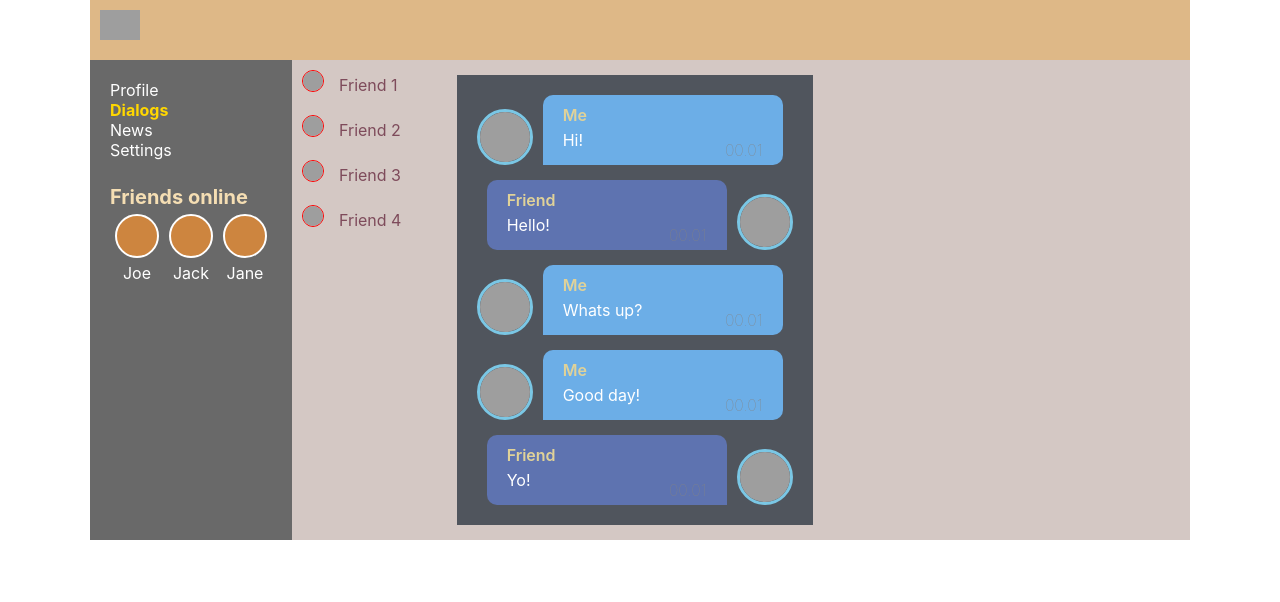
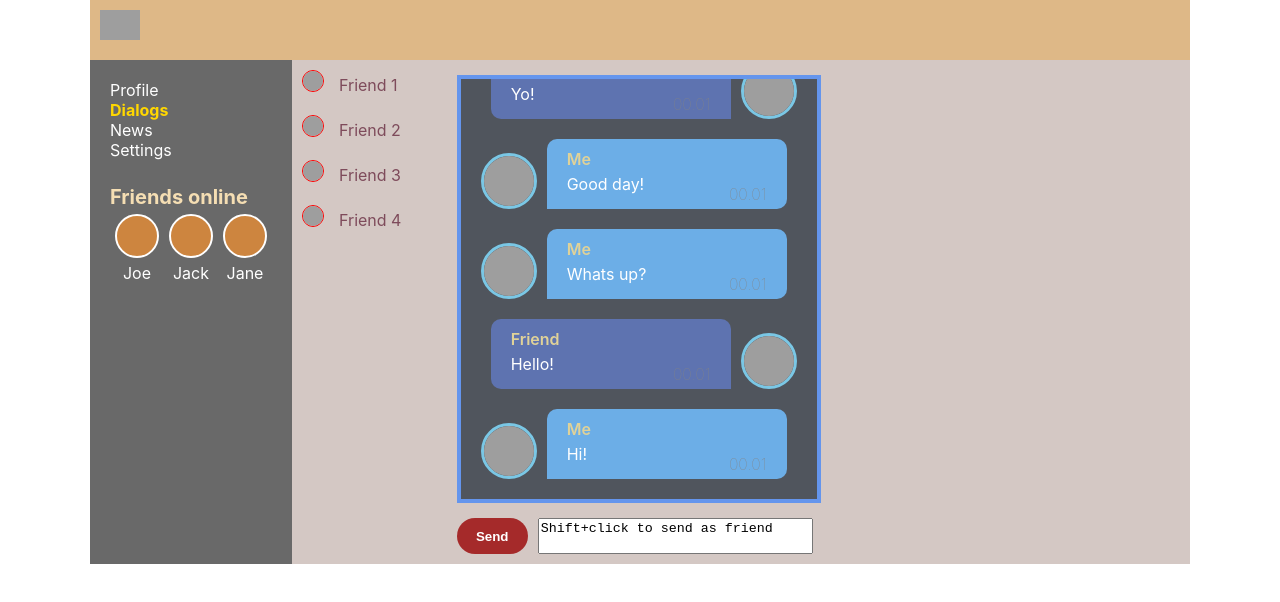
Before and after one commit to ultrwave/s_network, a React (Create React App) app: page /dialogs in a window 1280 px wide. Shown: the top 602 px of the page. Built offline with nearby package versions, Linux system fonts and the light colour scheme; grey boxes are pictures that could not be loaded.

Commit message:
dialogs > new message input

```diff
--- a/src/App.tsx
+++ b/src/App.tsx
@@ -21,6 +21,7 @@ type AppPropsType = {
         pageDialogs: {
             dialogItems: Array<DialogItemType>
             dialogsData: DialogsDataType
+            newMessageText: string
         }
     }
     dispatch: any
@@ -30,10 +31,15 @@ function App(props: AppPropsType) {
 
     const dialogContent = {
         dialogItems: props.state.pageDialogs.dialogItems,
-        dialogsData: props.state.pageDialogs.dialogsData
+        dialogsData: props.state.pageDialogs.dialogsData,
+        newMessageText: props.state.pageDialogs.newMessageText
     }
 
-    const dialogs = <Route path='/dialogs' render={() => <Dialogs data={dialogContent}/>}/>
+    const dialogs = <Route path='/dialogs' render={() => <Dialogs
+        data={dialogContent}
+        dispatch={props.dispatch}
+    />}
+    />
 
     const profile = <Route path='/profile' render={() => <Profile
         data={props.state.pageProfile}
--- a/src/components/Content/Dialogs/Dialogs.module.css
+++ b/src/components/Content/Dialogs/Dialogs.module.css
@@ -8,6 +8,12 @@
     margin: 5px;
     display: flex;
     flex-direction: row;
+
+}
+
+.dialogContent {
+    display: flex;
+    flex-direction: column;
 }
 
 .avatar {
@@ -30,9 +36,14 @@
 }
 
 .messages {
+    display: flex;
+    flex-direction: column-reverse;
     padding: 10px;
     margin: 10px;
+    border: 4px solid cornflowerblue;
     background-color: #50555d;
+    height: 400px;
+    overflow-y: scroll
 }
 
 
@@ -95,3 +106,35 @@
     border-radius: 10px 10px 10px 0;
     background: #6caee7;
 }
+
+/*==== NEW MESSAGE INPUT ======*/
+
+.addMessageSection {
+    margin: 0 15px 10px;
+    width: 356px;
+    display: flex;
+    flex-direction: row-reverse;
+    justify-content: space-between;
+}
+
+.addMessageSection .text {
+    resize: none;
+    width: 400px;
+    margin: 0 0 0 10px;
+
+}
+
+.newMessageButton {
+    outline: none;
+    border: none;
+    width: 100px;
+    font-weight: bold;
+    background-color: brown;
+    border-radius: 20px;
+    color: white;
+    transition: all 0.15s;
+}
+
+.newMessageButton:hover {
+    background-color: #7a0b2a;
+}
--- a/src/components/Content/Dialogs/Dialogs.tsx
+++ b/src/components/Content/Dialogs/Dialogs.tsx
@@ -1,32 +1,91 @@
-import React, {useState} from 'react';
+import React, {ChangeEvent, createRef, useState} from 'react';
 import Style from './Dialogs.module.css';
 import {DialogItem} from './DialogItem/DialogItem';
 import {Message} from './Message/Message';
-import {DialogItemType, DialogsDataType, MessageDataType} from '../../../redux/state';
+import {
+    addMessageActionCreator,
+    DialogItemType,
+    DialogsDataType,
+    MessageDataType, updateNewMessageTextActionCreator, updateNewPostTextActionCreator
+} from '../../../redux/state';
 
 type DialogsContentType = {
     data: {
         dialogItems: Array<DialogItemType>
         dialogsData: DialogsDataType
+        newMessageText: string
     }
+    dispatch: any
 }
 
 export function Dialogs(props: DialogsContentType) {
 
-    const[dialogId, setDialogId] = useState<string>(props.data.dialogItems[0].id)
+    const [dialogId, setDialogId] = useState<string>(props.data.dialogItems[0].id)
 
-    const dialogItems = props.data.dialogItems.map(d => <DialogItem dialogId={d.id} name={d.name} callback={setDialogId}/>)
+    const dialogItems = props.data.dialogItems.map(d => <DialogItem dialogId={d.id} name={d.name}
+                                                                    callback={setDialogId}/>)
 
-    const messages = props.data.dialogsData[dialogId].map((m: MessageDataType) => <Message id={m.id} isMine={m.isMine} message={m.message}/>)
+    const newMessageRef = createRef<HTMLTextAreaElement>()
+
+    const addMessage = (e: React.MouseEvent<HTMLButtonElement>) => {
+        let text = newMessageRef.current?.value
+        let isMine = true
+        if (text && text.trim()) {
+            if (e.shiftKey) {
+                isMine = false
+            }
+            props.dispatch(addMessageActionCreator(dialogId, isMine))
+            if (newMessageRef.current && newMessageRef.current.value) {
+                newMessageRef.current.focus()
+            }
+        }
+    }
+
+    const inputHandler = (e: ChangeEvent<HTMLTextAreaElement>) => {
+        props.dispatch(updateNewMessageTextActionCreator(e.currentTarget.value))
+    }
+
+    const focusHandler = (e: ChangeEvent<HTMLTextAreaElement>) => {
+        if (e.currentTarget.value === 'Shift+click to send as friend') {
+            props.dispatch(updateNewMessageTextActionCreator(''))
+        }
+    }
+    const blurHandler = (e: ChangeEvent<HTMLTextAreaElement>) => {
+        if (!e.currentTarget.value.trim()) {
+            props.dispatch(updateNewMessageTextActionCreator('Shift+click to send as friend'))
+        }
+    }
+
+    const messages = props.data.dialogsData[dialogId].map((m: MessageDataType) => <Message id={m.id} isMine={m.isMine}
+                                                                                           message={m.message}/>)
 
     return (
         <div className={Style.dialogs}>
             <div className={Style.dialogsItems}>
                 {dialogItems}
             </div>
-            <div className={Style.dialog}>
-                <div className={Style.messages}>
-                    {messages}
+            <div className={Style.dialogContent}>
+                <div className={Style.dialog}>
+                    <div className={Style.messages}>
+                        {messages}
+                    </div>
+                </div>
+                <div className={Style.addMessageSection}>
+                    {/*<span className={Style.sendAs}>SEND AS ME</span>*/}
+
+                    <textarea ref={newMessageRef}
+                              className={Style.text}
+                              value={props.data.newMessageText}
+                              onChange={inputHandler}
+                              onFocus={focusHandler}
+                              onBlur={blurHandler}
+                    />
+
+                    <button
+                        className={Style.newMessageButton}
+                        onClick={addMessage}>
+                        Send
+                    </button>
                 </div>
             </div>
         </div>
--- a/src/redux/state.tsx
+++ b/src/redux/state.tsx
@@ -89,6 +89,8 @@ type StoreType = {
 
 const ADD_POST = 'ADD-POST'
 const UPDATE_NEW_POST_TEXT = 'UPDATE-NEW-POST-TEXT'
+const ADD_MESSAGE = 'ADD-MESSAGE'
+const UPDATE_NEW_MESSAGE_TEXT = 'UPDATE-NEW-MESSAGE-TEXT'
 
 const store: StoreType = {
     _state: {
@@ -99,6 +101,7 @@ const store: StoreType = {
         pageDialogs: {
             dialogsData: dialogsData,
             dialogItems: [...dialogItems],
+            newMessageText: 'Shift+click to send as friend',
         }
     },
     _callSubscriber(s: StateType) {
@@ -111,7 +114,7 @@ const store: StoreType = {
     },
 
     dispatch(action: any) {
-        if (action.type === ADD_POST) {
+        if (action.type === ADD_POST) { // Add post (profile)
             let newPost: PostsDataType = {
                 id: v1(),
                 message: this._state.pageProfile.newPostText,
@@ -120,12 +123,32 @@ const store: StoreType = {
             this._state.pageProfile.postsData = [newPost, ...this._state.pageProfile.postsData]
             this._state.pageProfile.newPostText = ''
             this._callSubscriber(this._state)
-        } else if (action.type === 'UPDATE-NEW-POST-TEXT') {
+
+        } else if (action.type === UPDATE_NEW_POST_TEXT) { // New post input
             this._state.pageProfile.newPostText = action.text
             this._callSubscriber(this._state)
+
+        } else if (action.type === ADD_MESSAGE) { // Add message(dialogs)
+            let newMessage: MessageDataType = {
+                id: v1(),
+                isMine: action.isMine,
+                message: this._state.pageDialogs.newMessageText,
+            }
+            if (newMessage.message === 'Shift+click to send as friend') {
+                newMessage.message = 'New Message!'
+            }
+            this._state.pageDialogs.dialogsData[action.dialogId] = [newMessage, ...this._state.pageDialogs.dialogsData[action.dialogId]]
+            this._state.pageDialogs.newMessageText = ''
+            this._callSubscriber(this._state)
+
+        } else if (action.type === UPDATE_NEW_MESSAGE_TEXT) { // New message input
+            this._state.pageDialogs.newMessageText = action.text
+            this._callSubscriber(this._state)
         }
-    },
+    }
 }
+
+
 
 export const addPostActionCreator = () => {
     return {
@@ -138,6 +161,22 @@ export const updateNewPostTextActionCreator = (text: string) => {
         type: UPDATE_NEW_POST_TEXT,
         text: text
     }
+
+}
+
+export const addMessageActionCreator = (dialogId: string, isMine: boolean) => {
+    return {
+        type: ADD_MESSAGE,
+        dialogId: dialogId,
+        isMine: isMine
+    }
+}
+
+export const updateNewMessageTextActionCreator = (text: string) => {
+    return {
+        type: UPDATE_NEW_MESSAGE_TEXT,
+        text: text
+    }
 }
 
 
```
